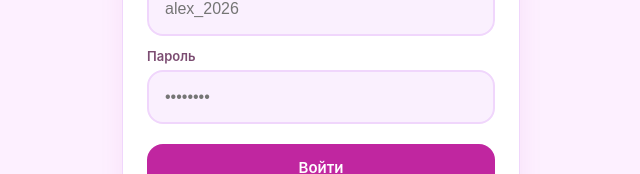
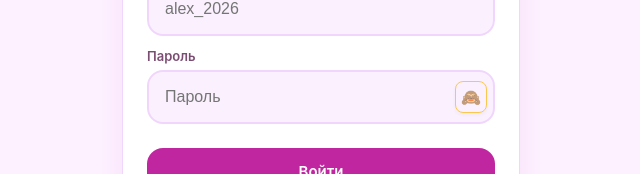
Before and after one commit to Denixify/kaka_calendar, a React (Vite) app: page / in a window 1280 px wide. Shown: the part 227-401 px from the top of the page, without its empty margins (319-959 px from the left). Built offline with nearby package versions, Linux system fonts and the light colour scheme; no server answers.

Commit message:
KakaCalendar v13.2 (minor)

```diff
--- a/src/components/AuthScreen.tsx
+++ b/src/components/AuthScreen.tsx
@@ -17,6 +17,7 @@ export function AuthScreen({ onSuccess }: AuthScreenProps) {
   const [password, setPassword] = useState("");
   const [error, setError] = useState<string | null>(null);
   const [isLoading, setIsLoading] = useState(false);
+  const [showPassword, setShowPassword] = useState(false);
 
   const cleanNickname = rawNickname
     .trim()
@@ -76,7 +77,7 @@ export function AuthScreen({ onSuccess }: AuthScreenProps) {
         );
         onSuccess(cred.user.displayName || cleanNickname);
       }
-    // eslint-disable-next-line @typescript-eslint/no-explicit-any
+      // eslint-disable-next-line @typescript-eslint/no-explicit-any
     } catch (err: any) {
       if (
         err.code === "auth/invalid-credential" ||
@@ -128,14 +129,23 @@ export function AuthScreen({ onSuccess }: AuthScreenProps) {
 
           <label className="pt-auth-label">
             Пароль
-            <input
-              type="password"
-              className="pt-input pt-auth-input-pass"
-              placeholder="••••••••"
-              value={password}
-              onChange={(e) => setPassword(e.target.value)}
-              required
-            />
+            <div className="pt-password-wrap">
+              <input
+                type={showPassword ? "text" : "password"}
+                className="pt-input"
+                placeholder="Пароль"
+                value={password}
+                onChange={(e) => setPassword(e.target.value)}
+              />
+              <button
+                type="button"
+                className="pt-password-toggle"
+                onClick={() => setShowPassword(!showPassword)}
+                title={showPassword ? "Скрыть пароль" : "Показать пароль"}
+              >
+                {showPassword ? "👁️" : "🙈"}
+              </button>
+            </div>
           </label>
 
           <button
--- a/src/components/FriendsTab.tsx
+++ b/src/components/FriendsTab.tsx
@@ -1,4 +1,11 @@
-import { useState, useEffect, useMemo, useRef, useCallback } from "react";
+import {
+  useState,
+  useEffect,
+  useMemo,
+  useRef,
+  useCallback,
+  Fragment,
+} from "react";
 import type { FormEvent } from "react";
 import type { User } from "firebase/auth";
 import {
@@ -879,16 +886,28 @@ export function FriendsTab({ currentUser }: FriendsTabProps) {
           {messages.length === 0 ? (
             <p className="pt-empty-comments">Напиши первое сообщение!</p>
           ) : (
-            messages.map((m) => {
+            messages.map((m, index) => {
               const isMe = m.senderUid === currentUser.uid;
+
+              const currentMsgDate = new Date(m.createdAt).toLocaleDateString(
+                [],
+                { day: "numeric", month: "long" },
+              );
+              const prevMsgDate =
+                index > 0
+                  ? new Date(messages[index - 1].createdAt).toLocaleDateString(
+                      [],
+                      { day: "numeric", month: "long" },
+                    )
+                  : null;
+              const showDate = currentMsgDate !== prevMsgDate;
+
+              let bubbleContent;
 
               if (m.type === "gift" && m.giftId && GIFTS_MAP[m.giftId]) {
                 const gift = GIFTS_MAP[m.giftId];
-                return (
-                  <div
-                    key={m.id}
-                    className={`pt-chat-bubble ${isMe ? "me" : "them"}`}
-                  >
+                bubbleContent = (
+                  <div className={`pt-chat-bubble ${isMe ? "me" : "them"}`}>
                     <div className="pt-chat-bubble-content--gift">
                       <div className="pt-chat-bubble-gift-icon">
                         {gift.icon}
@@ -908,15 +927,12 @@ export function FriendsTab({ currentUser }: FriendsTabProps) {
                     </div>
                   </div>
                 );
-              }
-
-              if (m.type === "game_challenge") {
+              } else if (m.type === "game_challenge") {
                 const gameName =
                   m.gameType === "flappy" ? "Flappy Poop" : "Doodle Turd";
                 const icon = m.gameType === "flappy" ? "💩💨" : "🧻⬆️";
-                return (
+                bubbleContent = (
                   <div
-                    key={m.id}
                     className={`pt-chat-bubble pt-duel-invite ${isMe ? "me" : "them"}`}
                   >
                     <h4 className="pt-duel-title">
@@ -941,13 +957,10 @@ export function FriendsTab({ currentUser }: FriendsTabProps) {
                     </span>
                   </div>
                 );
-              }
-
-              if (m.type === "duel_invite") {
+              } else if (m.type === "duel_invite") {
                 if (m.duelStatus === "declined") {
-                  return (
+                  bubbleContent = (
                     <div
-                      key={m.id}
                       className={`pt-chat-bubble pt-duel-invite declined ${isMe ? "me" : "them"}`}
                     >
                       <h4 className="pt-duel-title">Вызов отклонен ❌</h4>
@@ -958,12 +971,9 @@ export function FriendsTab({ currentUser }: FriendsTabProps) {
                       </p>
                     </div>
                   );
-                }
-
-                if (m.duelStatus === "active") {
-                  return (
+                } else if (m.duelStatus === "active") {
+                  bubbleContent = (
                     <div
-                      key={m.id}
                       className={`pt-chat-bubble pt-duel-invite active ${isMe ? "me" : "them"}`}
                     >
                       <h4 className="pt-duel-title">⚔️ Идет битва!</h4>
@@ -974,11 +984,9 @@ export function FriendsTab({ currentUser }: FriendsTabProps) {
                       />
                     </div>
                   );
-                }
-
-                return (
+                } else {
+                  bubbleContent = (
                     <div
-                    key={m.id}
                       className={`pt-chat-bubble pt-duel-invite ${isMe ? "me" : "them"}`}
                     >
                       <h4 className="pt-duel-title">⚔️ Вызов на дуэль!</h4>
@@ -986,7 +994,6 @@ export function FriendsTab({ currentUser }: FriendsTabProps) {
                         Наше приложение не умеет определять качество похода в
                         туалет с помощью ИИ, так что надеемся на Вашу честность.
                       </p>
-
                       {!isMe ? (
                         <div className="pt-duel-actions">
                           <button
@@ -1016,12 +1023,9 @@ export function FriendsTab({ currentUser }: FriendsTabProps) {
                     </div>
                   );
                 }
-
-              return (
-                <div
-                  key={m.id}
-                  className={`pt-chat-bubble ${m.senderUid === currentUser.uid ? "me" : "them"}`}
-                >
+              } else {
+                bubbleContent = (
+                  <div className={`pt-chat-bubble ${isMe ? "me" : "them"}`}>
                     <span>{m.text}</span>
                     <span className="pt-chat-time">
                       {new Date(m.createdAt).toLocaleTimeString([], {
@@ -1030,6 +1034,18 @@ export function FriendsTab({ currentUser }: FriendsTabProps) {
                       })}
                     </span>
                   </div>
+                );
+              }
+
+              return (
+                <Fragment key={m.id}>
+                  {showDate && (
+                    <div className="pt-chat-date-separator">
+                      <span>{currentMsgDate}</span>
+                    </div>
+                  )}
+                  {bubbleContent}
+                </Fragment>
               );
             })
           )}
--- a/src/components/PoopTracker.scss
+++ b/src/components/PoopTracker.scss
@@ -1265,6 +1265,50 @@ body:has(.pt-chat-fullscreen) .pt-nav-capsule-wrapper {
   gap: 6px;
 }
 
+.pt-password-wrap {
+  position: relative;
+  width: 100%;
+  display: block;
+  margin-bottom: 24px;
+
+  .pt-input {
+    width: 100%;
+    padding-right: 48px;
+    margin-bottom: 0;
+  }
+}
+
+.pt-password-toggle {
+  position: absolute;
+  right: 8px;
+  top: 50%;
+  transform: translateY(-50%);
+
+  background: var(--pt-surface2);
+  border: 1px solid #fbbf24;
+  border-radius: 8px;
+  width: 32px;
+  height: 32px;
+  font-size: 16px;
+  cursor: pointer;
+  opacity: 0.8;
+  padding: 0;
+  margin: 0;
+
+  display: flex;
+  align-items: center;
+  justify-content: center;
+  line-height: 1;
+
+  transition: all 0.2s ease;
+  box-shadow: 0 2px 4px rgba(0, 0, 0, 0.05);
+
+  &:hover {
+    opacity: 1;
+    background: #fef3c7;
+  }
+}
+
 .pt-auth-error {
   background: #fef2f2;
   color: #ef4444;
@@ -2680,6 +2724,25 @@ body.chat-is-open {
   width: 60px;
 }
 
+.pt-chat-date-separator {
+  display: flex;
+  justify-content: center;
+  margin: 16px 0;
+
+  span {
+    background: var(--pt-surface2);
+    color: #c026d3;
+    font-size: 12px;
+    padding: 4px 14px;
+    border-radius: 16px;
+    font-weight: bold;
+    border: 1px solid #f472b6;
+    box-shadow:
+      inset 0 2px 5px rgba(0, 0, 0, 0.15),
+      0 1px 1px rgba(255, 255, 255, 0.8);
+  }
+}
+
 .pt-chat-bubble-content--gift {
   display: flex;
   flex-direction: column;
--- a/src/components/games/DoodleTurd.tsx
+++ b/src/components/games/DoodleTurd.tsx
@@ -60,6 +60,12 @@ export function DoodleTurd({
       if (onRecordBreak) onRecordBreak(finalScore);
     }
   }, [highScore, onRecordBreak, userId]);
+
+  useEffect(() => {
+    updateDoc(doc(db, "users", userId), {
+      balance: increment(1),
+    }).catch(console.error);
+  }, [userId]);
 
   useEffect(() => {
     if (!isStarted || isGameOver) return;
--- a/src/components/games/FlappyPoop.tsx
+++ b/src/components/games/FlappyPoop.tsx
@@ -52,6 +52,12 @@ export function FlappyPoop({
       if (onRecordBreak) onRecordBreak(finalScore);
     }
   }, [highScore, onRecordBreak, userId]);
+
+  useEffect(() => {
+    updateDoc(doc(db, "users", userId), {
+      balance: increment(1),
+    }).catch(console.error);
+  }, [userId]);
 
   useEffect(() => {
     if (!isStarted || isGameOver) return;
```
Lines whose indentation alone changed are shown as unchanged.
